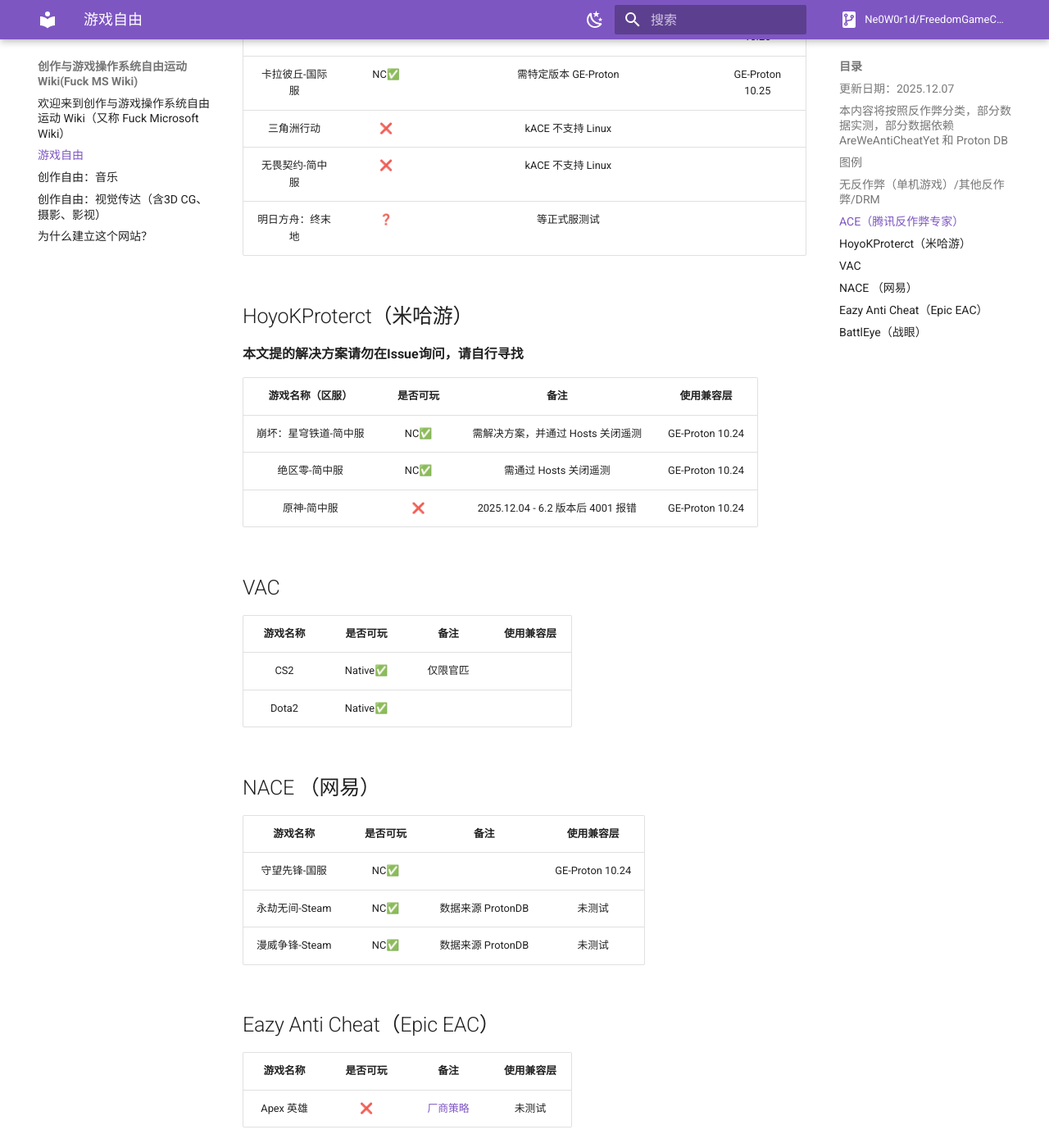
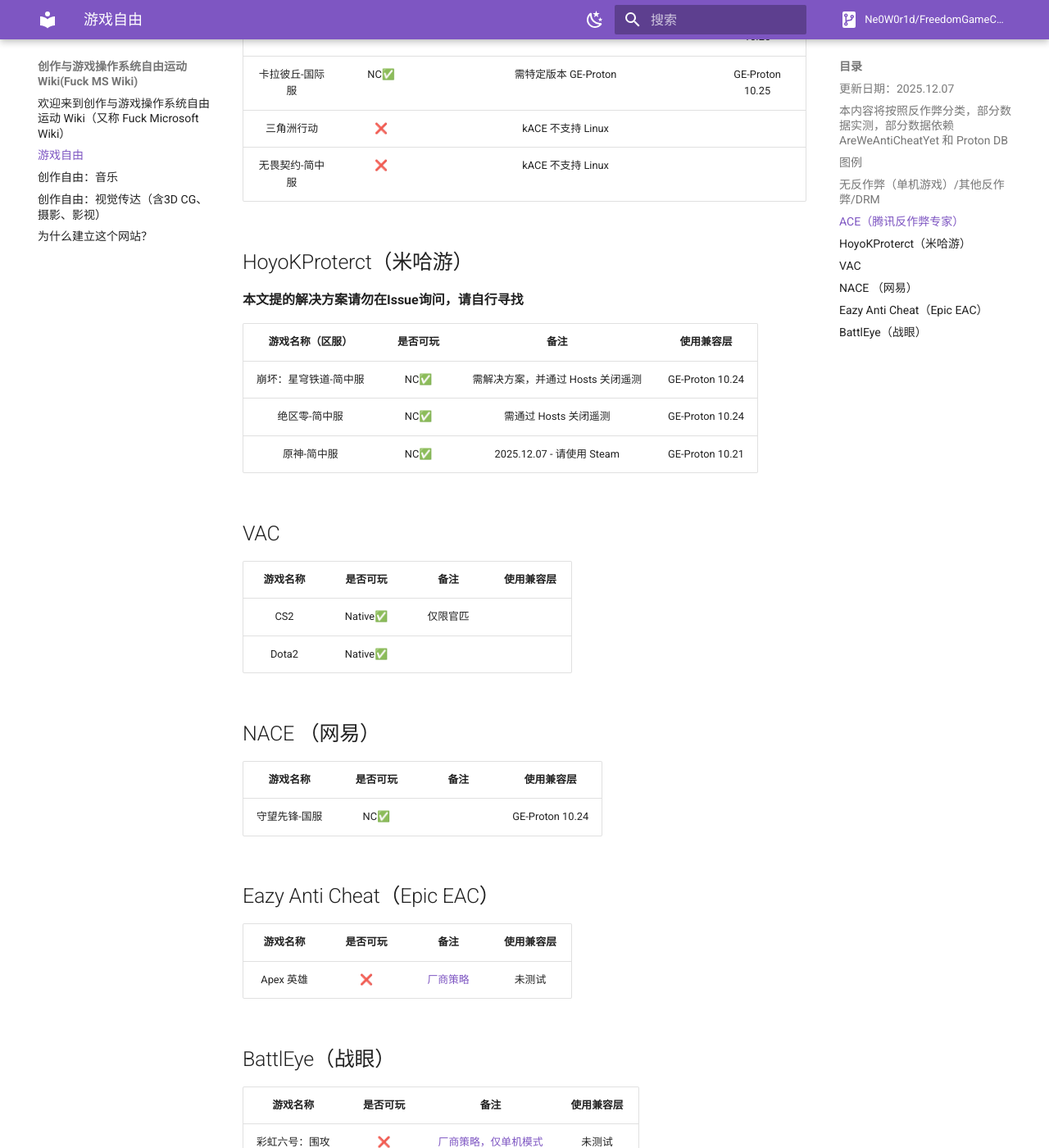
Before and after one commit to Ne0W0r1d/FreedomGameCreatorWiki, an MkDocs documentation site: the page built from docs/gamesfreedom.md, in a window 1280 px wide and 1400 px high, scrolled down 1581 px. Shown: the whole window at 82% size. Built offline with MkDocs 1.6.1 and Material for MkDocs 9.7.7, drawn with Linux system fonts in a browser that asks for light colours; comment, search, counter and statistics services are not loaded.

Commit message:
原神数据更新、删除部分未经测试的游戏

```diff
--- a/docs/gamesfreedom.md
+++ b/docs/gamesfreedom.md
@@ -36,7 +36,6 @@
 | 卡拉彼丘-国际服 | NC✅ | 需特定版本 GE-Proton | GE-Proton 10.25 |
 | 三角洲行动 | ❌ | kACE 不支持 Linux | |
 | 无畏契约-简中服 | ❌ | kACE 不支持 Linux | |
-| 明日方舟：终末地 | ❓ | 等正式服测试 |  |
 
 ## HoyoKProterct（米哈游）
 
@@ -46,7 +45,7 @@
 | :-----: | :-----: | :-----: | :-----: |
 | 崩坏：星穹铁道-简中服 | NC✅ | 需解决方案，并通过 Hosts 关闭遥测 | GE-Proton 10.24 |
 | 绝区零-简中服 | NC✅ | 需通过 Hosts 关闭遥测 | GE-Proton 10.24 |
-| 原神-简中服 | ❌ | 2025.12.04 - 6.2 版本后 4001 报错 | GE-Proton 10.24 |
+| 原神-简中服 | NC✅ | 2025.12.07 - 请使用 Steam | GE-Proton 10.21 |
 
 ## VAC
 
@@ -60,8 +59,6 @@
 | 游戏名称 | 是否可玩 | 备注 | 使用兼容层 |
 | :-----: | :-----: | :-----: | :-----: |
 | 守望先锋-国服 | NC✅ |  | GE-Proton 10.24 |
-| 永劫无间-Steam | NC✅ | 数据来源 ProtonDB | 未测试 |
-| 漫威争锋-Steam | NC✅ | 数据来源 ProtonDB | 未测试 |
 
 ## Eazy Anti Cheat（Epic EAC）
 
```
Also changed, not shown: site/gamesfreedom/index.html, site/search/search_index.json, site/sitemap.xml, 2 other files.
